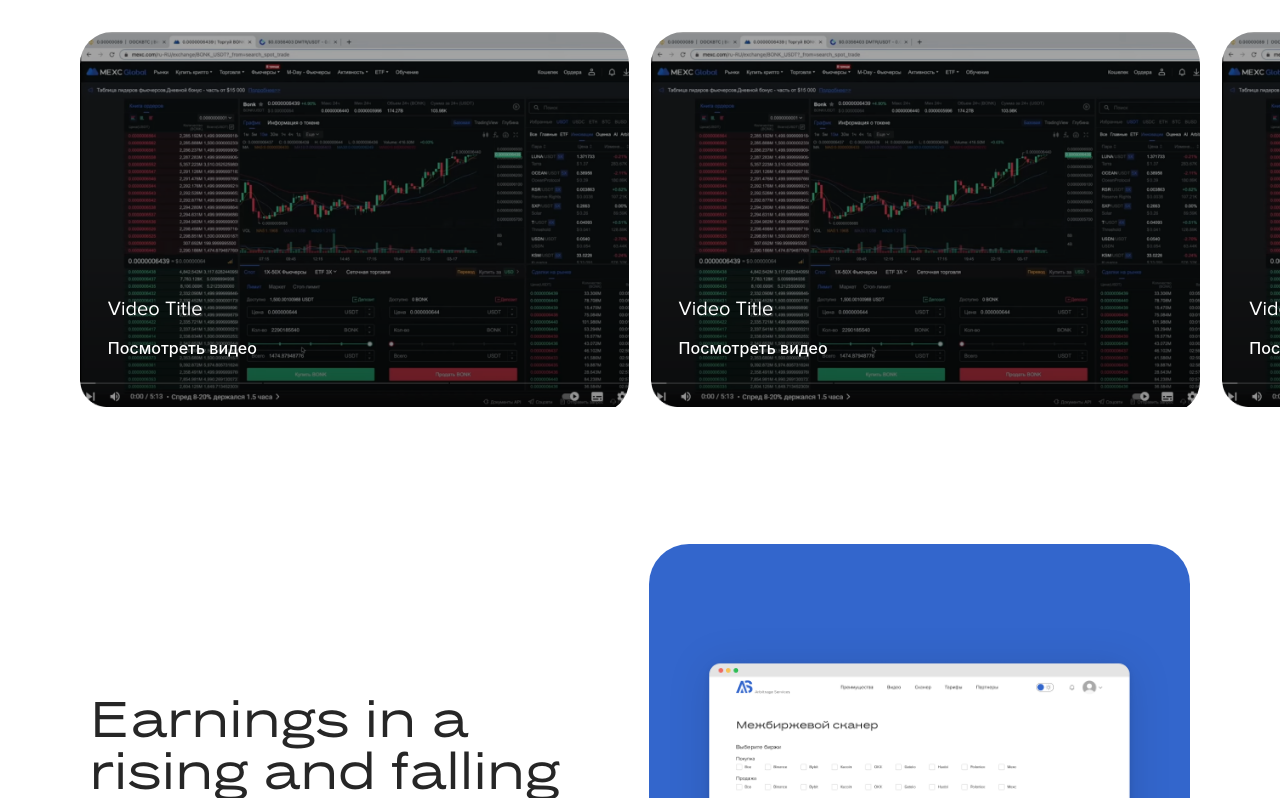
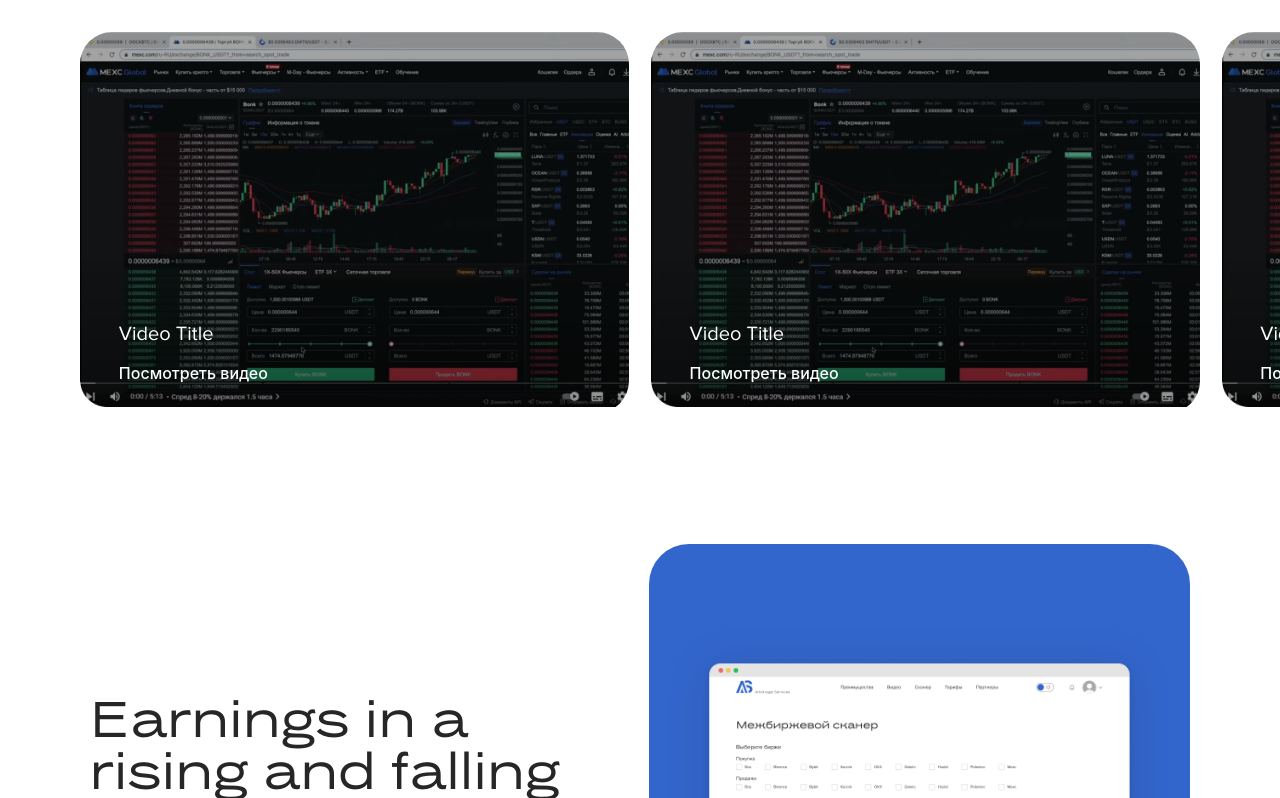
Before and after one commit to web-focus-by/arbitrage, a React (Vite) app: page / in a window 1280 px wide. Shown: the part 2309-3107 px from the top of the page. Built offline with nearby package versions, Linux system fonts and the light colour scheme; no server answers.

Commit message:
commit styles for video block

```diff
--- a/src/features/general/generalSelect.ts
+++ b/src/features/general/generalSelect.ts
@@ -8,7 +8,8 @@ export const selectAllMarkets = createSelector(
 );
 export const selectAllVideos = createSelector(
   selectVideosResult,
-  (videoResult) => videoResult.data?.videos ?? VIDEO_ARR,
+  // (videoResult) => videoResult.data?.videos ?? VIDEO_ARR,
+  (videoResult) => VIDEO_ARR,
 );
 export const selectAllSubscriptions = createSelector(
   selectSubscriptionsResult,
--- a/src/page/mainPage/components/videoBlock/VideoBlock.module.scss
+++ b/src/page/mainPage/components/videoBlock/VideoBlock.module.scss
@@ -40,8 +40,8 @@
       flex-direction: column;
       gap: 16px;
       position: absolute;
-      top: 70%;
-      left: 5%;
+      top: 76.5%;
+      left: 7%;
 
       .videoSlideText {
         color: #FFFFFF;
```
